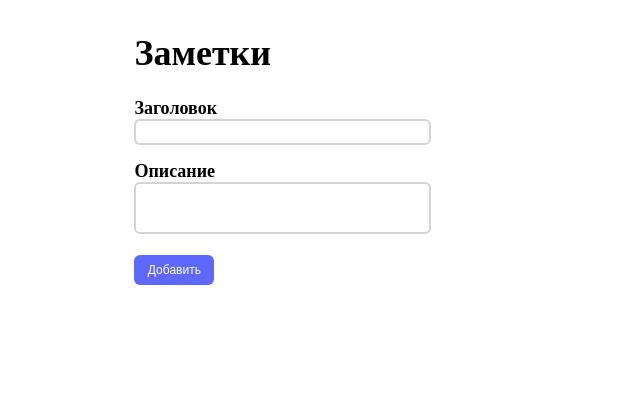
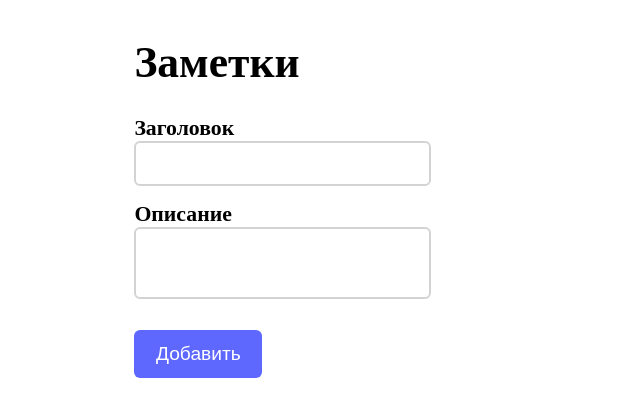
Before and after one commit to MaxRyazan/elex_job, a Vue app: page / in a window 1280 px wide. Shown: the top 416 px of the page, without its empty margins (0-640 px from the left). Built offline with nearby package versions, Linux system fonts and the light colour scheme.

Commit message:
v1.11 verstka DONE

```diff
--- a/src/styles/media.css
+++ b/src/styles/media.css
@@ -103,3 +103,49 @@
      font-size: 3vh;
   }
 }
+
+
+/*HORIZONTAL ORIENTATION*/
+
+@media (orientation: landscape) {
+    .main_container{
+        font-size: 1.7vw;
+    }
+    .card{
+        height: 25vw;
+    }
+    .card_item_title, .card_item_description, .btn_open, .btn_delete{
+        font-size: 1.7vw;
+    }
+    .btn_open, .btn_delete{
+        height: 3vw;
+        width: 10vw;
+    }
+    .btn_delete{
+        margin-top: 1vw;
+    }
+    .flex{
+        flex-direction: row;
+        justify-content: space-around;
+    }
+    .card_href{
+        height: 3vw;
+        width: 100%;
+        position: relative;
+        justify-content: center;
+    }
+    .input_title{
+        height: 3vw;
+        font-size: 1.7vw;
+    }
+    .textarea{
+        height: 5vw;
+        font-size: 1.7vw;
+    }
+    .btn_blue{
+        padding: 1vw;
+        width: 10vw;
+        font-size: 1.5vw;
+        margin-top: 2vw;
+    }
+}
--- a/src/styles/styles.css
+++ b/src/styles/styles.css
@@ -127,6 +127,8 @@
 .card_href{
     width: 40%;
     height: 3vh;
+    display: flex;
+    text-decoration: none;
 }
 
 .btn_delete{
```
Lines whose indentation alone changed are shown as unchanged.
